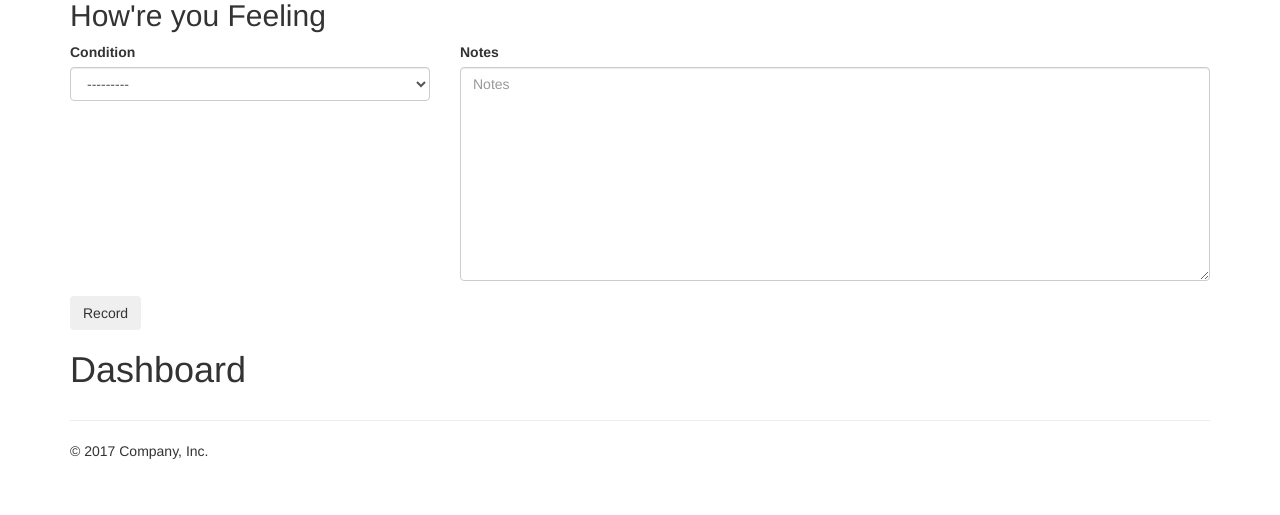
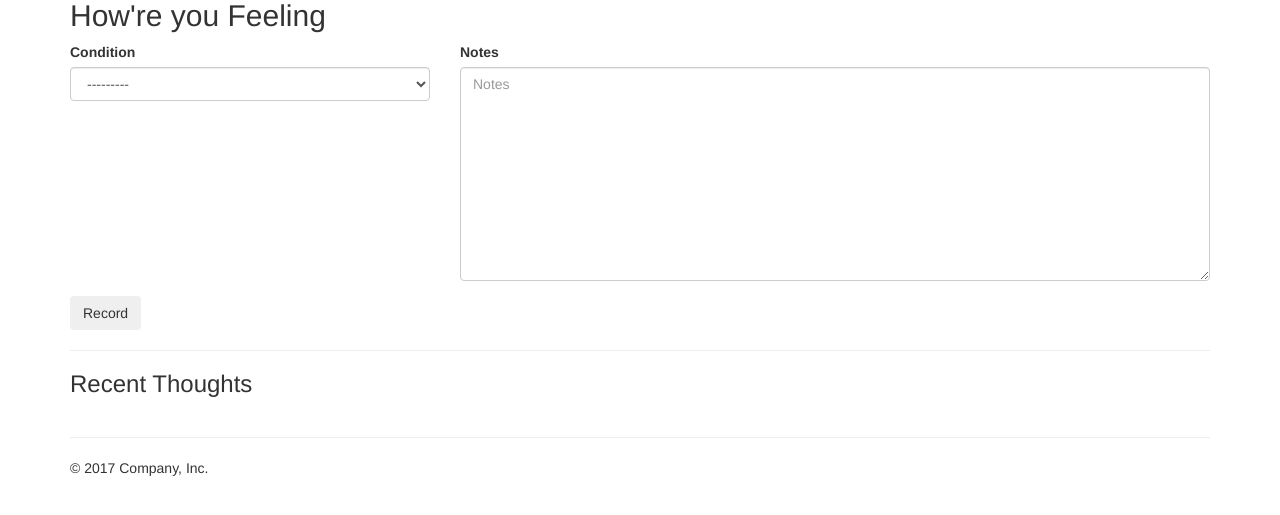
Before and after one commit to gitraj666/Feelings, a Django app: template users/templates/users/dashboard.html in a window 1280 px wide. Shown: the part 71-586 px from the top of the page. Run offline with Django 3.2, Linux system fonts and the light colour scheme; the template is opened without the code that fills it, so the values that code supplies are empty; parts of the project's set-up code (start-up, migrations or seed data) failed here and were passed over; some libraries are stand-ins or nearby versions.

Commit message:
Now User can add Feelings

```diff
--- a/thoughts/views.py
+++ b/thoughts/views.py
@@ -9,6 +9,10 @@ class CreateThought(LoginRequiredMixin, CreateView):
     form_class = ThoughtForm
     success_url = reverse_lazy('users:dashboard')
 
+    def get_object(self, queryset=None):
+        select_related =['thoughts']
+        return self.request.user
+
     def form_valid(self, form):
         form.instance.user = self.request.user
         return super().form_valid(form)
--- a/users/templates/users/dashboard.html
+++ b/users/templates/users/dashboard.html
@@ -7,6 +7,16 @@
 {% block content %}
 <div class="container">
     {% thought_form %}
-    <h1>Dashboard</h1>
+    <hr>
+    <h3>Recent Thoughts</h3>
+    <div class="row">
+        <div class="col-md-6">
+            <ul>
+                {% for thoughts in user.thoughts.all %}
+                <li>{{ thoughts.get_condition_display }}</li>
+                {% endfor %}
+            </ul>
+        </div>
+    </div>
 </div>
 {% endblock %}
```
Also changed, not shown: db.sqlite3.
